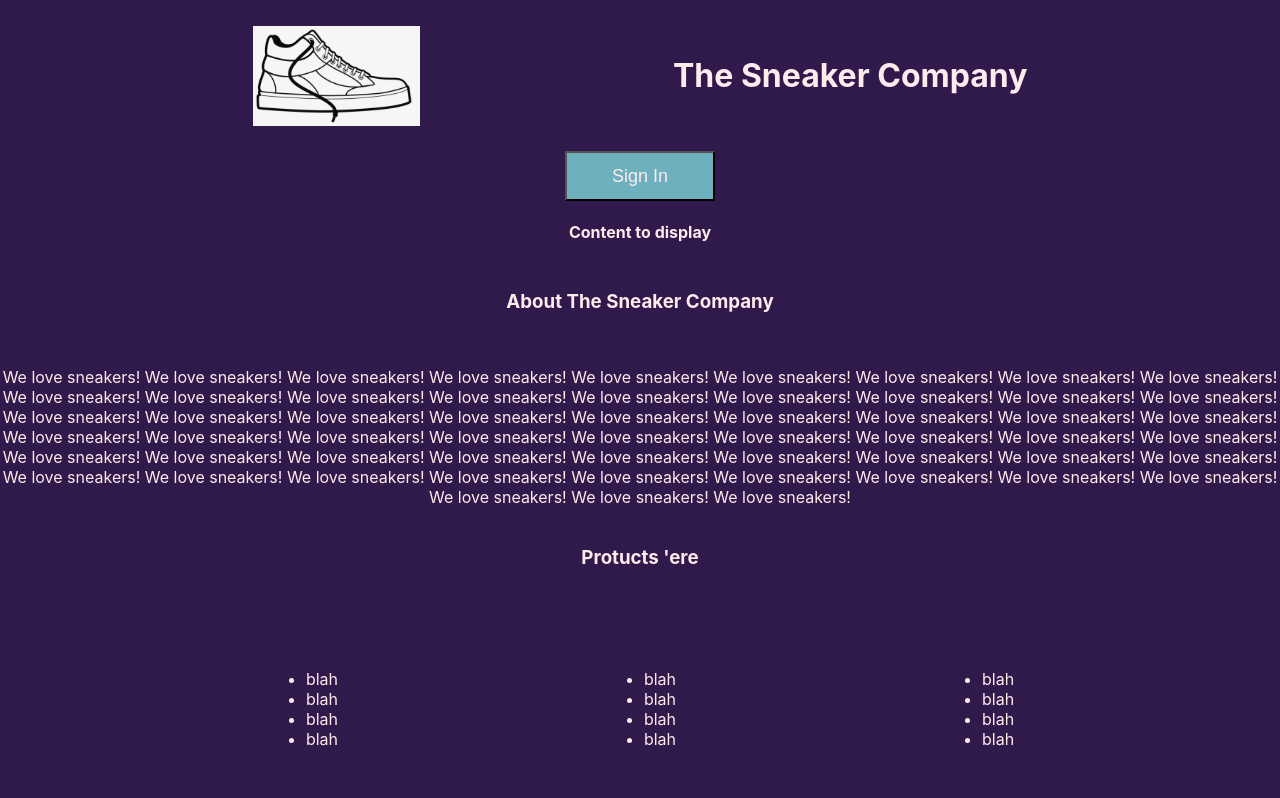
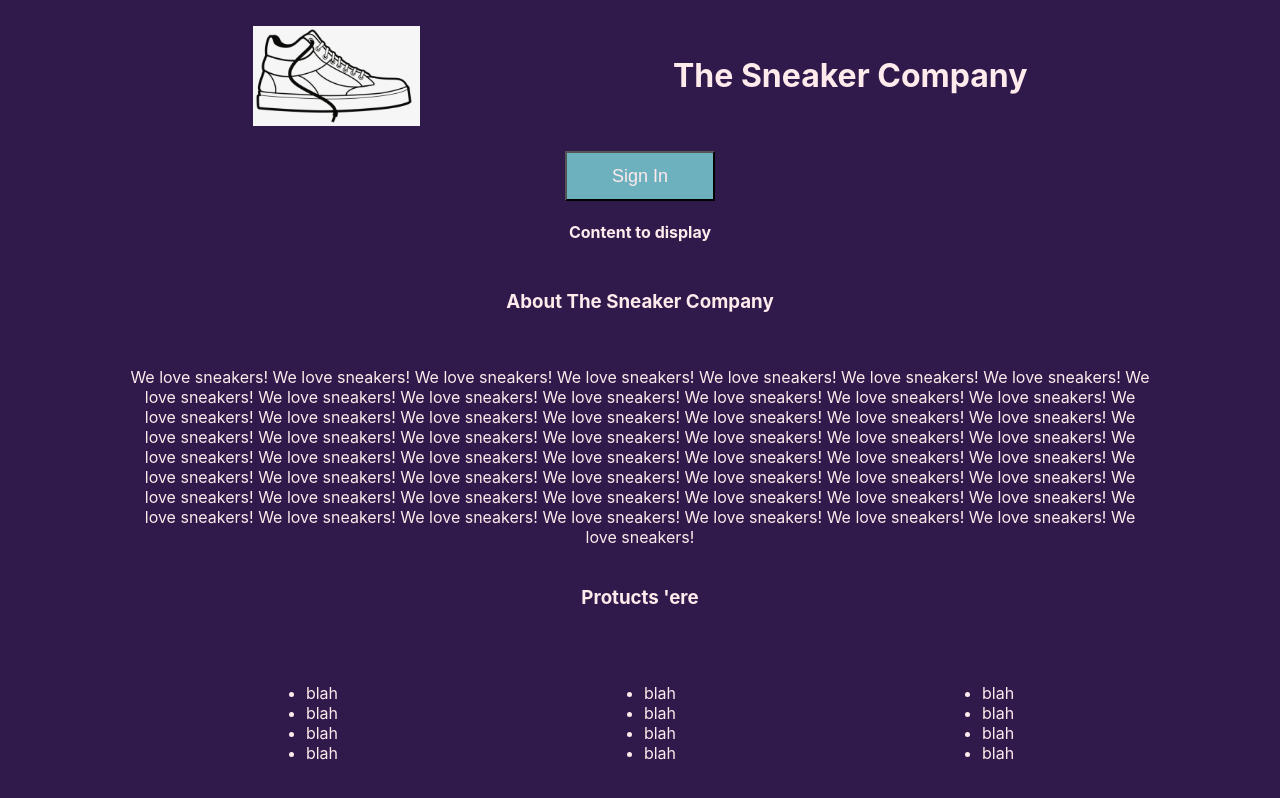
Before and after one commit to AdamKollat/Sneaker-store-React-App, a React (Create React App) app: page / in a window 1280 px wide. Built offline with nearby package versions, Linux system fonts and the light colour scheme.

Commit message:
Styled product page

```diff
--- a/src/Components/products.js
+++ b/src/Components/products.js
@@ -2,10 +2,10 @@ import ProductCard from "./product_description";
 
 const Products = () => {
     return(
-        <div class='products'>
+        <div class='product_container'>
             <h3>Protucts 'ere</h3>
             <br />
-            <div class='header'>
+            <div class='product_card'>
                <ProductCard />
                <ProductCard />
                <ProductCard />
--- a/src/custom.css
+++ b/src/custom.css
@@ -30,7 +30,17 @@ button {
 
 .landing_page {
     margin-top: 5%;
+    width: 80%;
+    margin-left: auto;
+    margin-right: auto;
 }
-.products {
+
+.product_container {
     margin-top: 3%;
 }
+
+.product_card {
+    display: flex;
+    justify-content: space-evenly;
+    align-items: center;
+}
```
